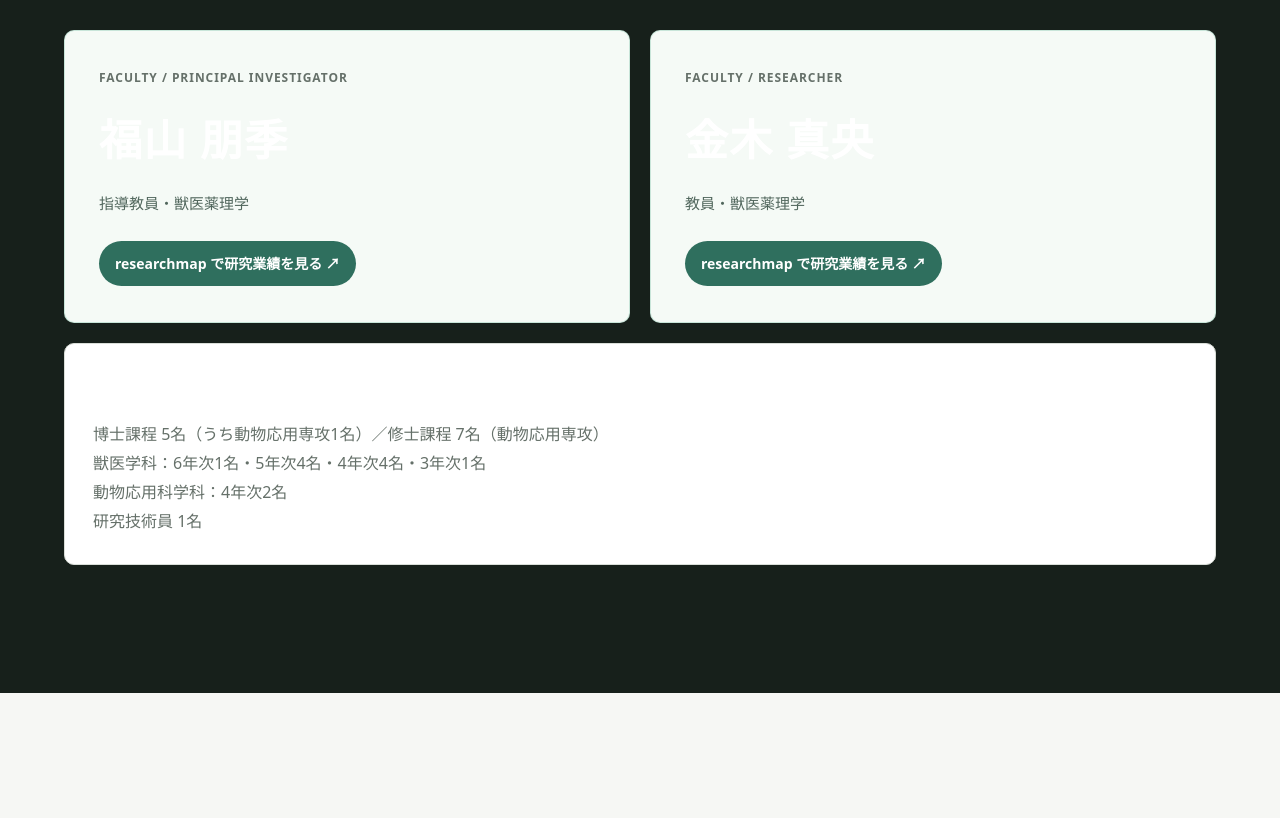
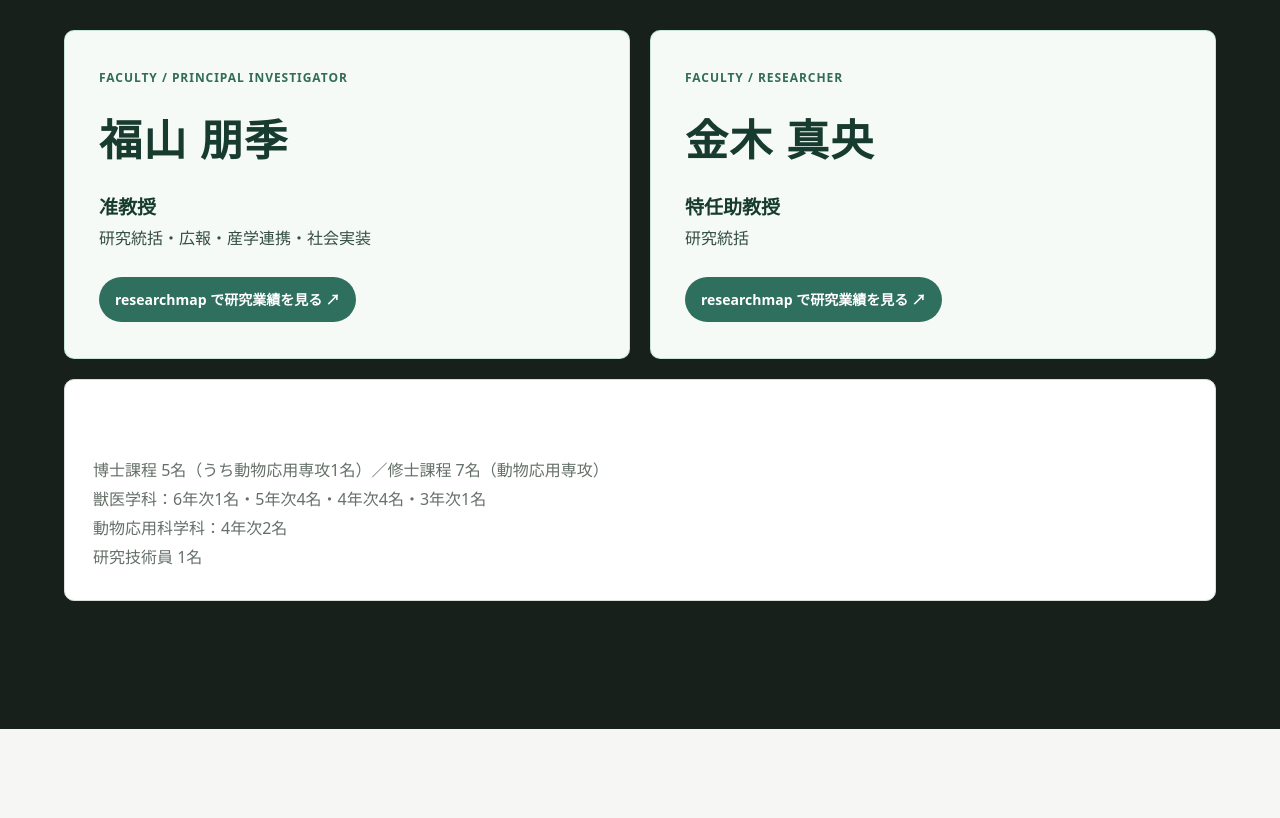
Before and after one commit to t-fukuyama-ship-it/azabu-fukuyama-lab, a plain HTML site: page index.html in a window 1280 px wide. Shown: the part 3351-4169 px from the top of the page. Drawn offline with Linux system fonts and the light colour scheme.

Commit message:
Add files via upload

```diff
--- a/index.html
+++ b/index.html
@@ -563,8 +563,8 @@
 /* Faculty emphasis and responsive layouts */
 #members .detail-grid{grid-template-columns:repeat(2,minmax(0,1fr))}
 #members .faculty-panel{background:#f5faf6;border:1px solid rgba(156,210,189,.5);padding:36px 34px;min-height:230px}
-#members .faculty-panel h3{font-size:clamp(30px,3.5vw,43px);font-weight:800;letter-spacing:.03em;margin:12px 0}
-#members .faculty-panel .faculty-role{color:#50665c;font-size:15px;margin:0 0 24px}
+#members .faculty-panel h3{font-size:clamp(30px,3.5vw,43px);font-weight:800;letter-spacing:.03em;margin:12px 0;color:#183b30!important}
+#members .faculty-panel .faculty-role{color:#344e43!important;font-size:16px;line-height:1.8;margin:0 0 24px}#members .faculty-panel .mini-label{color:#326c59!important}#members .faculty-panel .faculty-role strong{color:#183b30;font-size:19px}
 #members .faculty-panel .faculty-link{display:inline-flex;align-items:center;padding:10px 16px;background:#2f6f5e;color:#fff;text-decoration:none;border-radius:100px;font-size:14px;font-weight:700;min-height:44px}
 #members .student-panel{grid-column:1/-1}
 @media(max-width:760px){#members .detail-grid{grid-template-columns:1fr}#members .student-panel{grid-column:auto}}
@@ -649,7 +649,7 @@
 <h3>2026年 論文業績</h3>
 <p>2026年の掲載論文・研究業績は計15報。</p>
 </article>
-</div><div class="detail-grid" style="margin-top:32px"><article class="detail-card faculty-panel"><p class="mini-label">FACULTY / PRINCIPAL INVESTIGATOR</p><h3>福山 朋季</h3><p class="faculty-role">指導教員・獣医薬理学</p><a class="faculty-link" href="https://researchmap.jp/t-fukuyama" rel="noopener noreferrer" target="_blank">researchmap で研究業績を見る ↗</a></article><article class="detail-card faculty-panel"><p class="mini-label">FACULTY / RESEARCHER</p><h3>金木 真央</h3><p class="faculty-role">教員・獣医薬理学</p><a class="faculty-link" href="https://researchmap.jp/m-kaneki" rel="noopener noreferrer" target="_blank">researchmap で研究業績を見る ↗</a></article><article class="detail-card student-panel"><h3>学生・研究スタッフ</h3><p>博士課程 5名（うち動物応用専攻1名）／修士課程 7名（動物応用専攻）<br/>獣医学科：6年次1名・5年次4名・4年次4名・3年次1名<br/>動物応用科学科：4年次2名<br/>研究技術員 1名</p></article></div>
+</div><div class="detail-grid" style="margin-top:32px"><article class="detail-card faculty-panel"><p class="mini-label">FACULTY / PRINCIPAL INVESTIGATOR</p><h3>福山 朋季</h3><p class="faculty-role"><strong>准教授</strong><br>研究統括・広報・産学連携・社会実装</p><a class="faculty-link" href="https://researchmap.jp/t-fukuyama" rel="noopener noreferrer" target="_blank">researchmap で研究業績を見る ↗</a></article><article class="detail-card faculty-panel"><p class="mini-label">FACULTY / RESEARCHER</p><h3>金木 真央</h3><p class="faculty-role"><strong>特任助教授</strong><br>研究統括</p><a class="faculty-link" href="https://researchmap.jp/m-kaneki" rel="noopener noreferrer" target="_blank">researchmap で研究業績を見る ↗</a></article><article class="detail-card student-panel"><h3>学生・研究スタッフ</h3><p>博士課程 5名（うち動物応用専攻1名）／修士課程 7名（動物応用専攻）<br/>獣医学科：6年次1名・5年次4名・4年次4名・3年次1名<br/>動物応用科学科：4年次2名<br/>研究技術員 1名</p></article></div>
 </div>
 </section>
 <section class="section">
```
